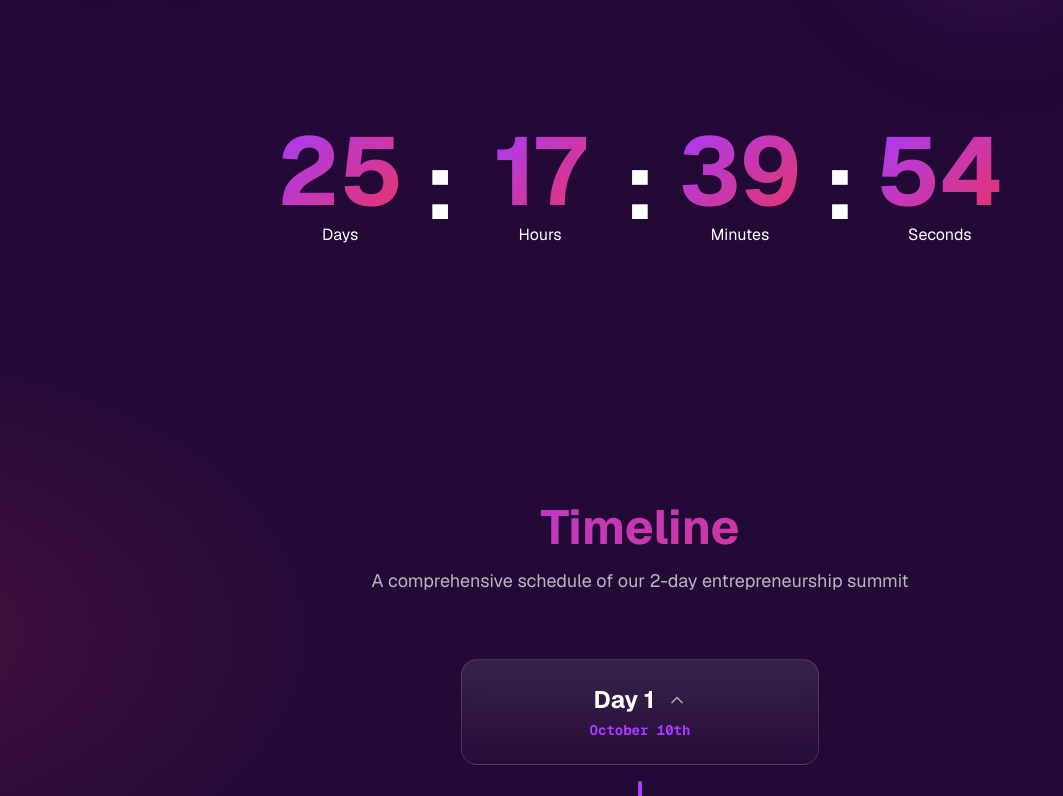
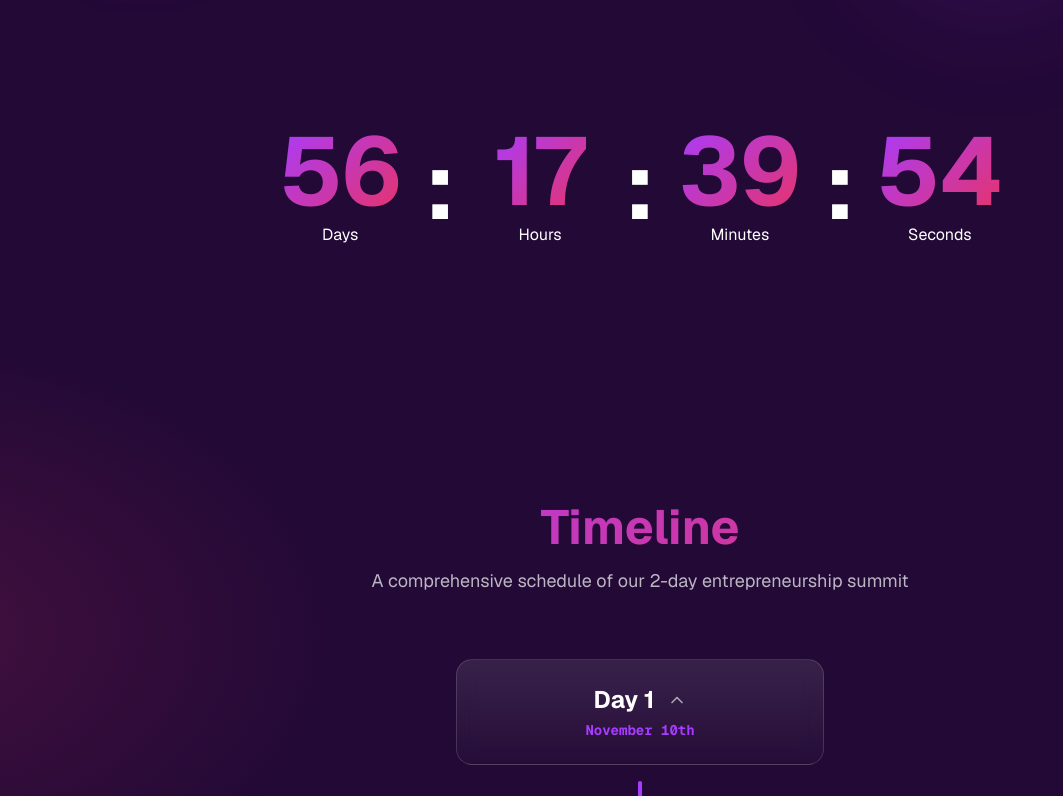
Before and after one commit to ecellenigma/enfinity-2025, a Next.js app: page / in a window 1280 px wide. Shown: the part 820-1616 px from the top of the page, without its empty margins (0-1063 px from the left). Built offline with nearby package versions, Linux system fonts and the light colour scheme.

Commit message:
Dates Changed

```diff
--- a/app/page.tsx
+++ b/app/page.tsx
@@ -17,8 +17,8 @@ import { EventStatusChip } from "@/components/event-status-chip";
 import EventCarousel from "@/components/eventcarousel";
 import { Prizepool } from "@/components/prizepool";
 
-const EVENT_START_DATE = new Date(1760067000000); // Oct 10, 2025, 09:00 AM IST
-const EVENT_END_DATE = new Date(1760182200000); // Oct 11, 2025, 05:00 PM IST
+const EVENT_START_DATE = new Date('2025-11-10T09:00:00+05:30'); // Oct 10, 2025, 09:00 AM IST
+const EVENT_END_DATE = new Date('2025-11-12T17:00:00+05:30'); // Oct 11, 2025, 05:00 PM IST
 
 const faqs = [
   {
--- a/components/enfinity-timeline-old.tsx
+++ b/components/enfinity-timeline-old.tsx
@@ -20,7 +20,7 @@ interface TimelineDay {
 
 const timelineData: TimelineDay[] = [
   {
-    date: "October 10th",
+    date: "November 10th",
     title: "Day 1",
     events: [
       {
@@ -119,7 +119,7 @@ const timelineData: TimelineDay[] = [
     ]
   },
   {
-    date: "October 11th",
+    date: "November 11th",
     title: "Day 2",
     events: [
       {
--- a/components/enfinity-timeline.tsx
+++ b/components/enfinity-timeline.tsx
@@ -19,7 +19,7 @@ interface TimelineDay {
 
 const timelineData: TimelineDay[] = [
   {
-    date: "October 10th",
+    date: "November 10th",
     title: "Day 1",
     events: [
       {
@@ -100,7 +100,7 @@ const timelineData: TimelineDay[] = [
     ]
   },
   {
-    date: "October 11th",
+    date: "November 11th",
     title: "Day 2",
     events: [
       {
```
